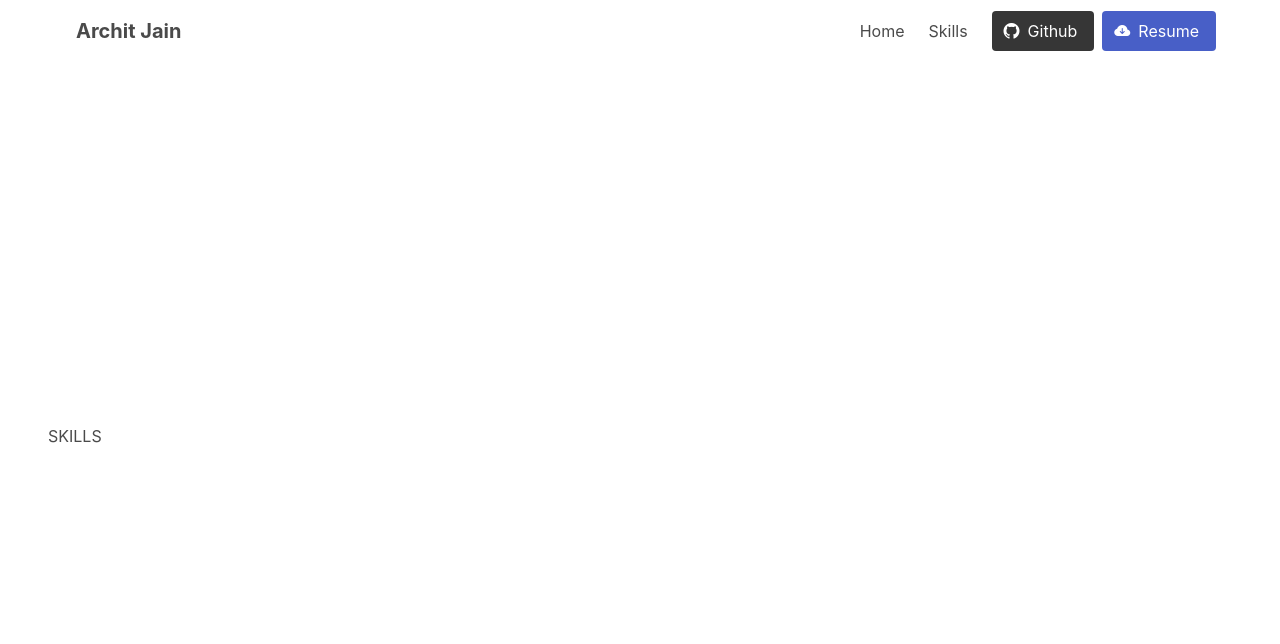
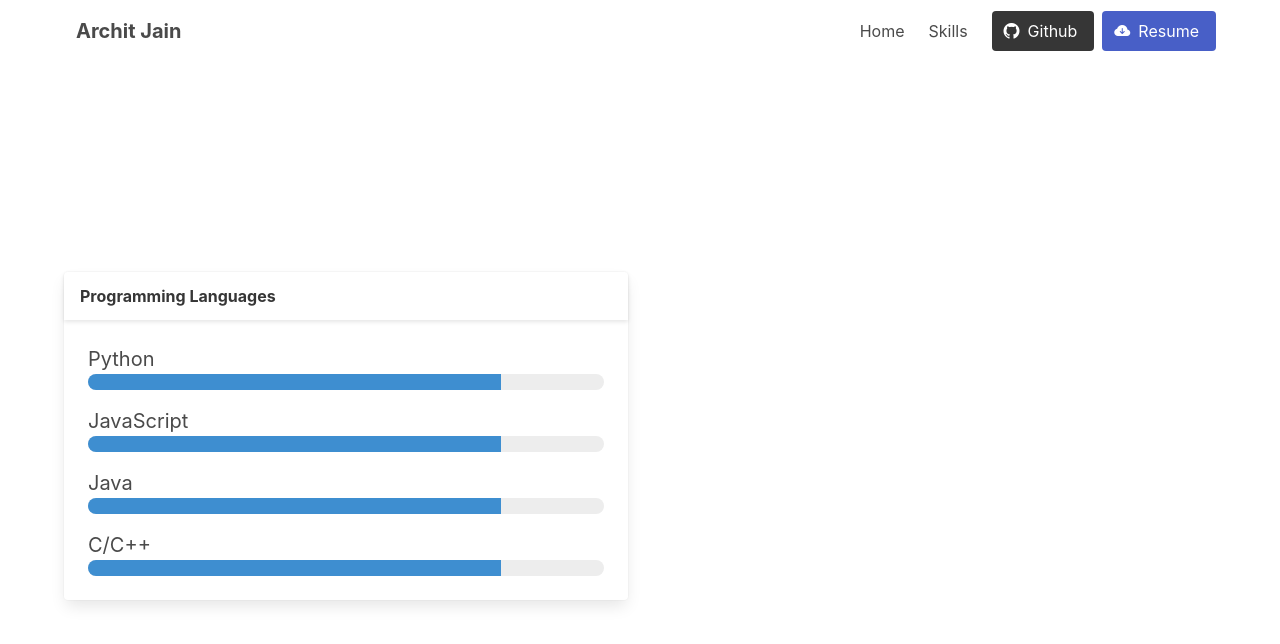
Before and after one commit to architjee/architjee-portfolio, a Vue app: page /skills in a window 1280 px wide. Shown: the top 644 px of the page. Built offline with nearby package versions, Linux system fonts and the light colour scheme.

Commit message:
Skill Progress bars working

```diff
--- /dev/null
+++ b/src/components/ProgressBar.vue
@@ -0,0 +1,25 @@
+<template>
+    <div class="single-progress">
+        <div class="is-size-5">
+            {{ label }}
+        </div>
+        <progress class="progress" :value="size" max="100" :class="color">{{size}}</progress>
+    </div>
+</template>
+
+<script>
+export default {
+    props: ['label','size','color'],
+    data() {
+        return {
+
+        }
+    },
+    methods: {
+
+    },
+    mounted() {
+
+    }
+}
+</script>
--- a/src/views/SkillsPage.vue
+++ b/src/views/SkillsPage.vue
@@ -1,8 +1,49 @@
 <script >
-
+import ProgressBar from '../components/ProgressBar.vue';
+export default {
+    components: {
+        'my-progress-bar': ProgressBar,
+    }
+}
 </script>
 
 <template>
-SKILLS
+
+       <div class="container">
+           <div class="columns">
+               <div class="column is-half">
+                   <div class="card">
+                       <header class="card-header">
+                           <p class="card-header-title">
+                               Programming Languages
+                           </p>
+                       </header>
+                       <div class="card-content">
+                           <div class="content">
+                            <p>
+                                <my-progress-bar label="Python" size="80" color="is-info"></my-progress-bar>
+
+                            </p>
+                          <p>
+                              <my-progress-bar label="JavaScript" size="80" color="is-info"></my-progress-bar>
+
+                          </p>
+                          <p>
+                              <my-progress-bar label="Java" size="80" color="is-info"></my-progress-bar>
+
+                          </p>
+                          <p>
+                              <my-progress-bar label="C/C++" size="80" color="is-info"></my-progress-bar>
+
+                          </p>
+                           </div>
+                       </div>
+                   </div>
+
+               </div>
+           </div>
+       </div>
+
+
 
 </template>
```
